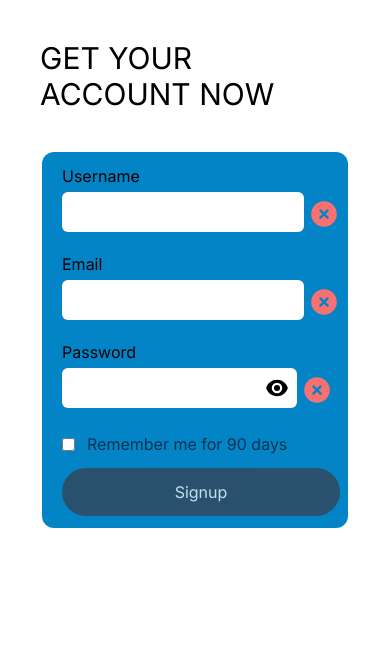
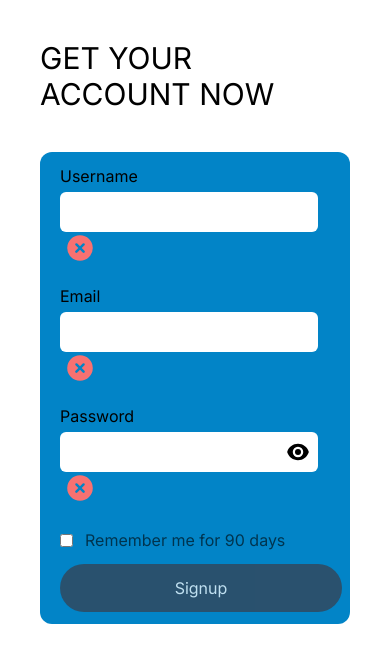
Before and after one commit to Sherwin-77/nextwit, a Next.js app: page /signup in a window 390 px wide. Shown: the top 662 px of the page. Built offline with nearby package versions, Linux system fonts and the light colour scheme; no server answers.

Commit message:
Mobile screen and metadata

```diff
--- a/src/app/(root)/post/[postId]/page.tsx
+++ b/src/app/(root)/post/[postId]/page.tsx
@@ -14,7 +14,7 @@ export async function generateMetadata(
   { params, searchParams }: Props,
   parent: ResolvingMetadata
 ): Promise<Metadata> {
-  const dt = await fetch(`${process.env.NEXT_API_URL}/post/${params.postId}`, {next: {revalidate: 60}});
+  const dt = await fetch(`${process.env.NEXT_API_URL}/post/${atob(params.postId)}`, {next: {revalidate: 60}});
   if (!dt.ok)
     return {
       title: "Post",
@@ -24,7 +24,7 @@ export async function generateMetadata(
   const previousImages = (await parent).openGraph?.images || [];
 
   return {
-    title: `${post.author.username} 's Post` ?? "Profile",
+    title: `@${post.author.username}'s Post`,
     description: post.contents,
     openGraph: {
       images: previousImages,
--- a/src/app/login/page.tsx
+++ b/src/app/login/page.tsx
@@ -49,7 +49,7 @@ export default function LoginPage() {
         <div className="relative inline-block mb-5">
           <input
             type="text"
-            className="border border-gray-400 dark:border-none ps-3 pe-10 peer pt-5 pb-2 dark:bg-slate-700 text-black dark:text-white rounded-md dark:focus:outline-none dark:focus:ring dark:focus:ring-yellow-300"
+            className="border border-gray-400 dark:border-none ps-3  md:pe-10 peer pt-5 pb-2 dark:bg-slate-700 text-black dark:text-white rounded-md dark:focus:outline-none dark:focus:ring dark:focus:ring-yellow-300"
             name="username"
             id="username"
             placeholder=""
@@ -68,7 +68,7 @@ export default function LoginPage() {
             type={passwordHidden ? "password" : "text"}
             name="password"
             id="password"
-            className="border border-gray-400 dark:border-none ps-3 pe-10 peer pt-5 pb-2 dark:bg-slate-700 text-black dark:text-white rounded-md dark:focus:outline-none dark:focus:ring dark:focus:ring-yellow-300"
+            className="border border-gray-400 dark:border-none ps-3 md:pe-10 peer pt-5 pb-2 dark:bg-slate-700 text-black dark:text-white rounded-md dark:focus:outline-none dark:focus:ring dark:focus:ring-yellow-300"
             placeholder=""
             minLength={8}
             required
--- a/src/app/signup/page.tsx
+++ b/src/app/signup/page.tsx
@@ -90,7 +90,7 @@ export default function SignUp() {
             type="text"
             name="username"
             id="username"
-            className="px-1 md:px-3 py-2 dark:bg-slate-700 text-black dark:text-white rounded-md dark:focus:outline-none dark:focus:ring dark:focus:ring-yellow-300 inline"
+            className="px-3 py-2 dark:bg-slate-700 text-black dark:text-white rounded-md dark:focus:outline-none dark:focus:ring dark:focus:ring-yellow-300 inline"
             onChange={(e) => setUsername(e.target.value)}
             maxLength={30}
             required
@@ -109,7 +109,7 @@ export default function SignUp() {
             name="email"
             type="email"
             id="email"
-            className="px-1 md:px-3 py-2 dark:bg-slate-700 text-black dark:text-white rounded-md dark:focus:outline-none dark:focus:ring dark:focus:ring-yellow-300"
+            className="px-3 py-2 dark:bg-slate-700 text-black dark:text-white rounded-md dark:focus:outline-none dark:focus:ring dark:focus:ring-yellow-300"
             onChange={(e) => setEmail(e.target.value)}
             required
           />
@@ -129,7 +129,7 @@ export default function SignUp() {
               name="password"
               id="password"
               // LMAO hardcode size moment
-              className="max-w-[235px] md:max-w-[250px] ps-3 pe-10 py-2 box-border dark:bg-slate-700 text-black dark:text-white rounded-md dark:focus:outline-none dark:focus:ring dark:focus:ring-yellow-300"
+              className="px-3 py-2 box-border dark:bg-slate-700 text-black dark:text-white rounded-md dark:focus:outline-none dark:focus:ring dark:focus:ring-yellow-300"
               onChange={(e) => setPassword(e.target.value)}
               minLength={8}
               required
```
